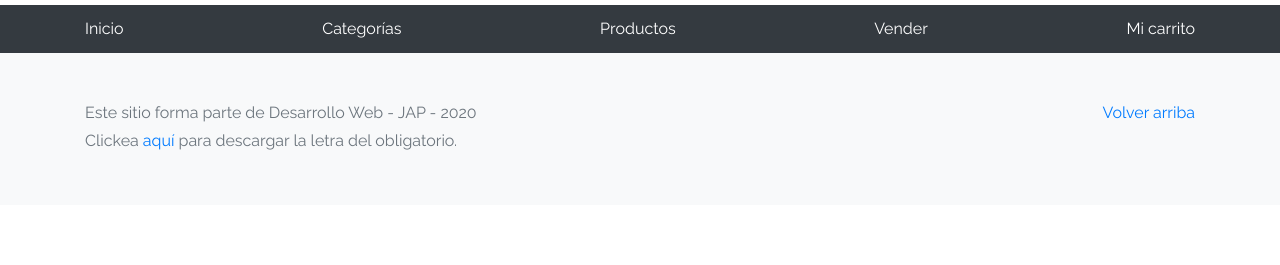
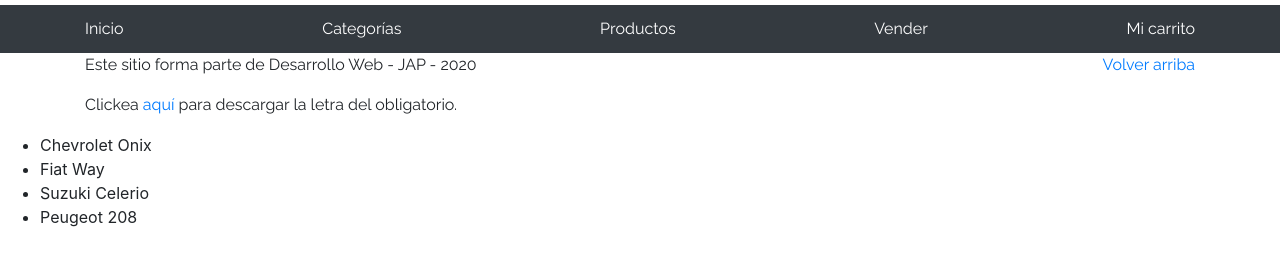
Before and after one commit to nicobolso/e-mercado, a plain HTML site: page products.html in a window 1280 px wide. Shown: the part 51-316 px from the top of the page. Drawn offline with Linux system fonts and the light colour scheme; no server answers.

Commit message:
products
cargando la lista de productos

```diff
--- a/js/products.js
+++ b/js/products.js
@@ -1,19 +1,21 @@
 //Función que se ejecuta una vez que se haya lanzado el evento de
 //que el documento se encuentra cargado, es decir, se encuentran todos los
 //elementos HTML presentes.
-document.addEventListener("DOMContentLoaded", async function (e) {
+document.addEventListener("DOMContentLoaded",  function (e) {
     let divProducts = document.getElementById("lista");
-   let datos = await getJSONData(PRODUCTS_URL);
-    console.log(datos);
 
-    /*for(i = 0; i < datos.length; i++){
-    /*let row = "";
+    for(i = 0; i < getJSONData.length; i++){
+    let contenido = {};
     `
-    <tr>
-    <td>`+ datos[i].name +`</td>
-    <td>`+ datos[i].description + `</td>
-    <td>` + datos[i].cost + `</td>
+    <ul>
+    <li>`+ getJSONData[i].name +`</li>
+    <li>`+ getJSONData[i].description + `</li>
+    <li>` + getJSONData[i].cost + `</li>
+    <li>` + getJSONData[i].currency + `</li>
+    <li>` + getJSONData[i].soldCount + `</li>
 
-    </tr>
-    `*/
-    });
+    </ul>
+    `
+    divProducts += contenido
+    }
+})
--- a/products.html
+++ b/products.html
@@ -28,7 +28,7 @@
     </nav>
 
     </div>
-    <footer class="text-muted bg-light">
+
       <div class="container">
         <p class="float-right">
           <a href="#">Volver arriba</a>
@@ -37,6 +37,12 @@
         <p>Clickea <a target="_blank" href="Letra.pdf">aquí</a> para descargar la letra del obligatorio.</p>
       </div>
       <div id="lista">
+        <ul>
+          <li>Chevrolet Onix</li>
+          <li>Fiat Way</li>
+          <li>Suzuki Celerio</li>
+          <li>Peugeot 208</li>
+        </ul>
 
       </div>
     </footer>
```
Also changed, not shown: index.html (+2 -2 lines), inicio.html (renamed from index1.html).
